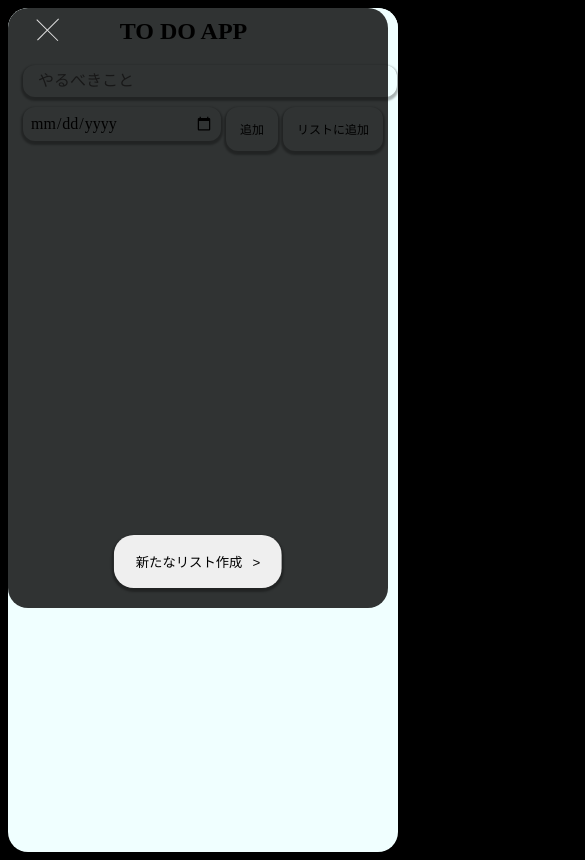
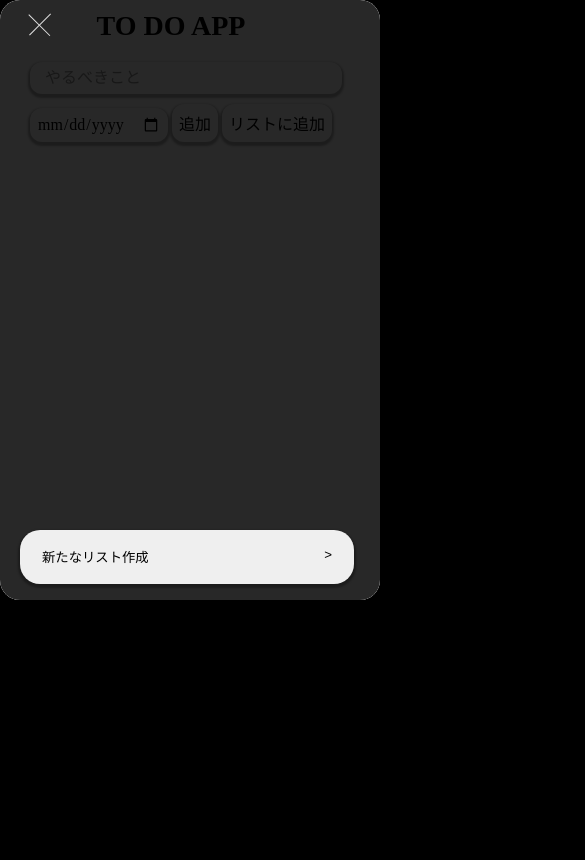
Before and after one commit to tamu1004/todo-app-js, a plain HTML site: page index.html in a window 390 px wide. Both pictures are taken after a click on the button "リストに追加". Shown: the top 860 px of the page, 585 px wide, since content can reach past the window. Drawn offline with Linux system fonts and the light colour scheme.

Commit message:
Update style.css

```diff
--- a/style.css
+++ b/style.css
@@ -1,15 +1,17 @@
 body{
+    margin: 0;
+    padding: 0;
     background-color: rgb(0, 0, 0);
 }
 
 #newToDoApp{
     display: flex;
-    width: 390px
+    width: 380px
 }
 
 .AddToDo-field{
     position: relative;
-    background-color: azure;
+    background-color: rgb(255, 255, 255);
     width: 380px;
     height: 600px;
     border-radius: 20px;
@@ -17,7 +19,7 @@ body{
 }
 
 .first-container{
-    background-color: azure;
+    background-color: rgb(201, 201, 201);
     width: 380px;
     height: 600px;
     border-radius: 20px;
@@ -227,7 +229,7 @@ select:hover{
     position: relative;
     width: 380px;
     min-height: 600px;
-    left: -390px;
+    left: -380px;
     transform: translateX(0);
     background-color: rgba(0, 0, 0, 0.8);
     border-radius: 20px;
@@ -383,7 +385,7 @@ select:hover{
     border: none;
     border-radius: 20px;
     text-align: start;
-
+    background-color: white;
 }
 .BackButton:hover{
     color: blueviolet;
@@ -399,111 +401,3 @@ select:hover{
     top: 50%;
     padding-top: 10px;
 }
-
-@media(max-width: 430px){
-    #newToDoApp{
-        width: 100vw;
-        overflow-x: hidden;
-    }
-
-    .AddToDo-field{
-        width: 100vw;
-        min-height: 100vh;
-    }
-
-    .first-container{
-        width: 100vw;
-    }
-
-    .second-container{
-        width: 100vw;
-        min-height: 100vh;
-        left: -100vw;
-    }
-
-    .second-container.active{
-        left: -100vw;
-    }
-
-    .third-container{
-        width: 100vw;
-        min-height: 100vh;
-    }
-
-    .EndInput{
-        display: flex;
-        flex-wrap: wrap;
-        gap: 5px;
-        justify-content: flex-start;
-        align-items: stretch;
-    }
-
-    #deadline{
-        flex: 1;
-        min-width: 120px;
-    }
-
-    #addButton, #addListButton{
-        flex: 0 0 auto;
-        padding: 8px 12px;
-        font-size: 12px;
-    }
-
-    #todo{
-        margin-left: 15px;
-        margin-right: 15px;
-    }
-
-    #Tasktxt{
-        width: 100%;
-    }
-
-    .title{
-        font-size: 24px;
-    }
-
-    .CreateNewList{
-        position: fixed;
-        bottom: 20px;
-        left: 50%;
-        transform: translateX(-50%);
-        margin: 0;
-    }
-
-    .createList{
-        padding: 15px 20px;
-        width: auto;
-        position: relative;
-    }
-
-    .createtxt{
-        position: relative;
-        left: auto;
-        margin: 0;
-    }
-
-    .arrow{
-        position: relative;
-        right: auto;
-        margin: 0;
-        margin-left: 10px;
-    }
-
-    .white{
-        width: 90vw;
-        max-width: 300px;
-    }
-    #CreateForm{
-        position: absolute;
-        display: flex;
-        justify-content: center;
-        align-items: center;
-        background-color: rgba(0, 0, 0, 0.5);
-        min-height: 600px;
-        width: 380px;
-        border-radius: 20px;
-        display: none;
-        z-index: 998;
-
-}
-}
```
